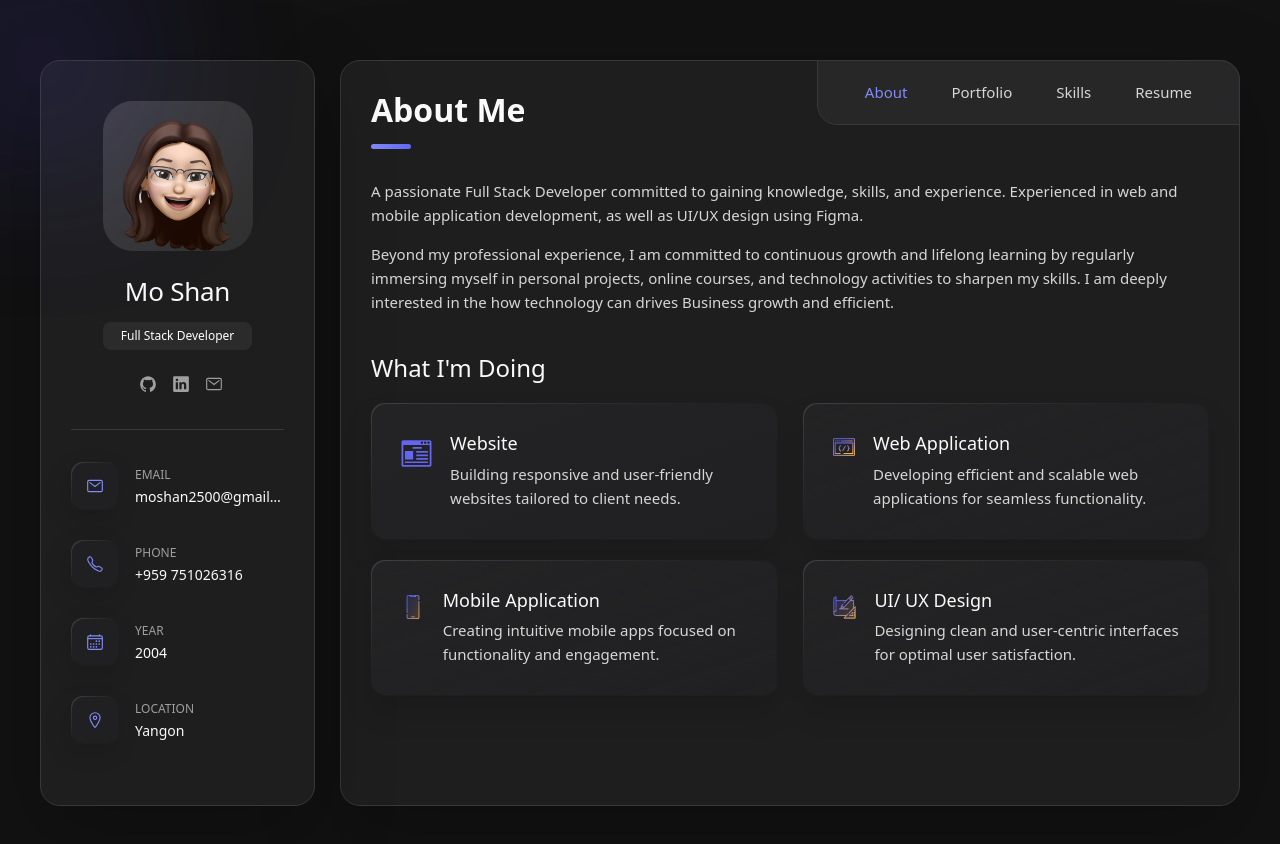
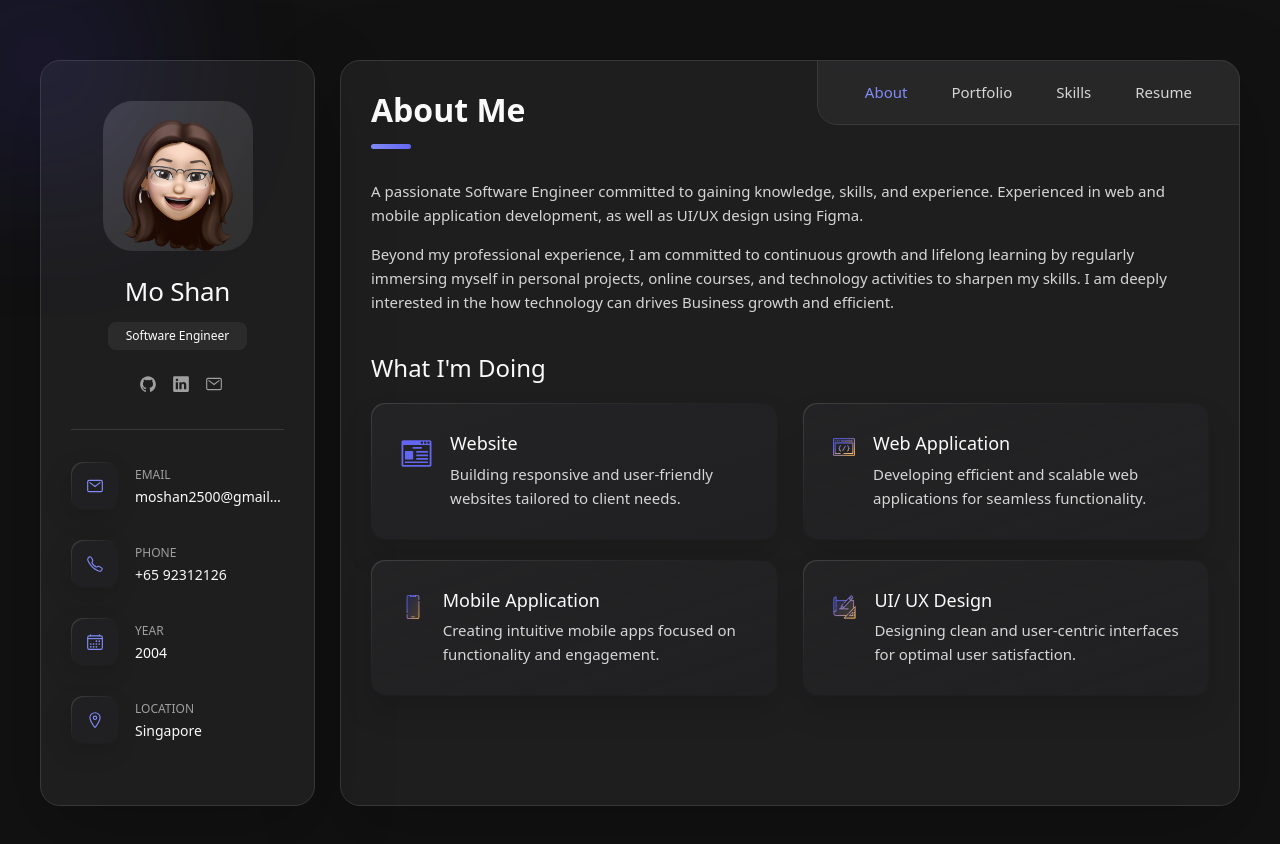
Before and after one commit to MoShannnn/mooshann_portfolio, a React (Vite) app: page / in a window 1280 px wide. Shown: the top 844 px of the page. Built offline with nearby package versions, Linux system fonts and the light colour scheme.

Commit message:
update infor

```diff
--- a/src/App.jsx
+++ b/src/App.jsx
@@ -76,7 +76,7 @@ function App() {
     {
       'name': 'Tempo Ticket Booking',
       'image': ticketBookingImage,
-      'language': 'Bootstrap, Laravel, Fiament',
+      'language': 'Bootstrap, Laravel, Filament',
       'url': 'https://github.com/MoShannnn/TempoTicketBookingSystem',
       'categories': ['web application'],
     },
@@ -225,7 +225,7 @@ function App() {
 
           <section className="about-text">
             <p>
-              A passionate Full Stack Developer committed to gaining knowledge, skills, and experience.
+              A passionate Software Engineer committed to gaining knowledge, skills, and experience.
               Experienced in web and mobile application development, as well as UI/UX design using Figma.
             </p>
 
--- a/src/sections/Sidebar.jsx
+++ b/src/sections/Sidebar.jsx
@@ -36,7 +36,7 @@ function Sidebar() {
               Mo Shan
             </h1>
 
-            <p className="title">Full Stack Developer</p>
+            <p className="title">Software Engineer</p>
           </div>
 
           <ul className="social-list">
@@ -121,7 +121,7 @@ function Sidebar() {
                 <p className="contact-title">Phone</p>
 
                 <a href="tel:+959751026316" className="contact-link">
-                  +959 751026316
+                  +65 92312126
                 </a>
               </div>
             </li>
@@ -150,7 +150,7 @@ function Sidebar() {
               <div className="contact-info text-start">
                 <p className="contact-title">Location</p>
 
-                <address>Yangon</address>
+                <address>Singapore</address>
               </div>
             </li>
           </ul>
```
